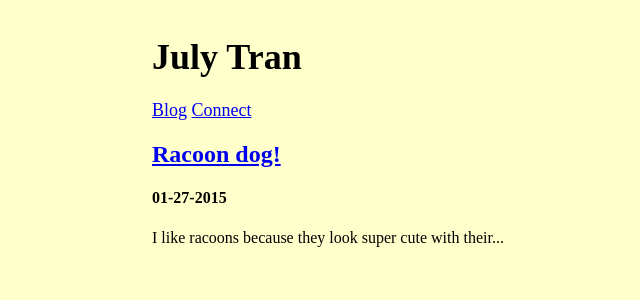
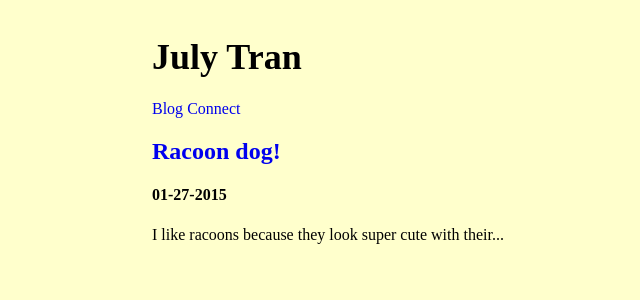
Before and after one commit to julyytran/julyytran.github.io, a Jekyll site: the page built from index.html, in a window 1280 px wide. Shown: the top 300 px of the page, without its empty margins (38-678 px from the left). Built offline with Jekyll 4.4.1, drawn with Linux system fonts in a browser that asks for light colours.

Commit message:
remove link underlines

```diff
--- a/css/styles.css
+++ b/css/styles.css
@@ -18,9 +18,8 @@ li {
     display: inline;
     border-right: 1px solid #bbb;
 }
-nav {
+a {
   text-decoration: none;
-  font-size: 18px;
 }
 /*
   ========================================
```
